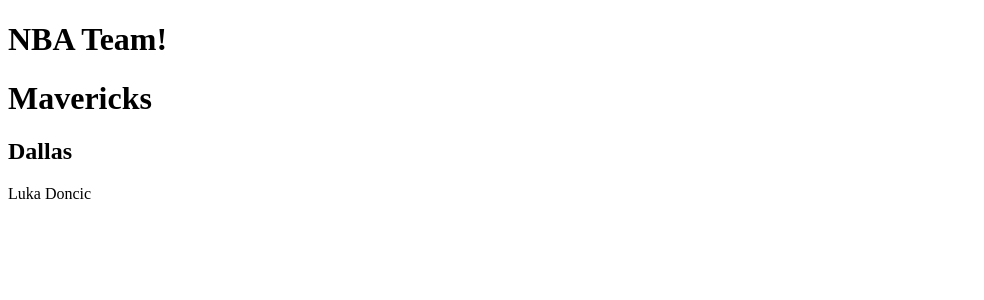
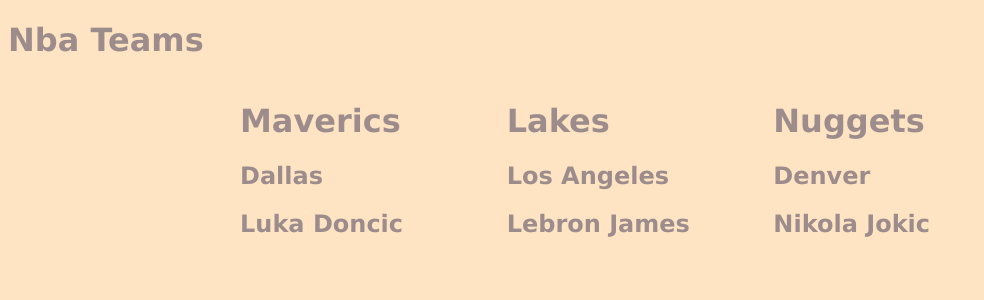
Before and after one commit to programatorseu/React-Basics, a JavaScript app: page / in a window 1280 px wide. Shown: the top 300 px of the page, without its empty margins (0-984 px from the left). Built offline with nearby package versions, Linux system fonts and the light colour scheme.

Commit message:
2.JSX + eslint config for jsx

```diff
--- a/package.json
+++ b/package.json
@@ -15,6 +15,9 @@
   "devDependencies": {
     "eslint": "^8.8.0",
     "eslint-config-prettier": "^8.3.0",
+    "eslint-plugin-import": "^2.25.4",
+    "eslint-plugin-jsx-a11y": "^6.5.1",
+    "eslint-plugin-react": "^7.28.0",
     "parcel": "^2.7.0",
     "prettier": "^2.7.1",
     "process": "^0.11.10",
--- a/src/App.js
+++ b/src/App.js
@@ -1,17 +1,14 @@
-import React from 'react';
 import {render} from 'react-dom';
-
 import Team from "./Team";
 
 const App = () => {
-    return React.createElement("div", {}, [
-        React.createElement("h1", {}, "NBA Team!"),
-        React.createElement(Team, {
-            name: "Mavericks",
-            city: "Dallas",
-            player: "Luka Doncic"
-        })
-    ]);
+    return(
+        <div>
+            <Team name="Maverics" city="Dallas" player="Luka Doncic" />
+            <Team name="Lakes" city="Los Angeles" player="Lebron James" />
+            <Team name="Nuggets" city="Denver" player="Nikola Jokic" />
+        </div>
+
+    );
 };
-
-render(React.createElement(App), document.getElementById("root"));
+render(<App/>, document.getElementById("root"));
--- a/src/Team.js
+++ b/src/Team.js
@@ -1,11 +1,11 @@
-import React from "react";
-
 const Team = (props) => {
-    return React.createElement("div", {}, [
-        React.createElement("h1", {}, props.name),
-        React.createElement("h2", {}, props.city),
-        React.createElement("p", {}, props.player),
-    ]);
+    return (
+        <div>
+            <h1>{props.name}</h1>
+            <h2>{props.city}</h2>
+            <h2>{props.player}</h2>
+        </div>
+    );
 };
 
 export default Team;
--- /dev/null
+++ b/src/app.css
@@ -0,0 +1,13 @@
+body {
+    background-color: bisque;
+    color: #9d8c8c;
+    font-family: 'Lucida Sans', 'Lucida Sans Regular', 'Lucida Grande', 'Lucida Sans Unicode', Geneva, Verdana, sans-serif;
+
+}
+
+#root > div{
+    width: 800px;
+    margin:0 auto;
+    display: grid;
+    grid-template-columns: repeat(3, 1fr);
+}
--- a/src/index.html
+++ b/src/index.html
@@ -4,10 +4,12 @@
     <meta charset="UTF-8">
     <meta http-equiv="X-UA-Compatible" content="IE=edge">
     <meta name="viewport" content="width=device-width, initial-scale=1.0">
+    <link rel="stylesheet" href="./app.css">
     <title>Document</title>
 </head>
 <body>
     <body>
+        <h1>Nba Teams</h1>
         <div id="root"></div>
       </body>
       <script type="module" src="./App.js"></script>
```
Also changed, not shown: .eslintrc.json, 2 other files (tests, documents, lock files or other folders).
